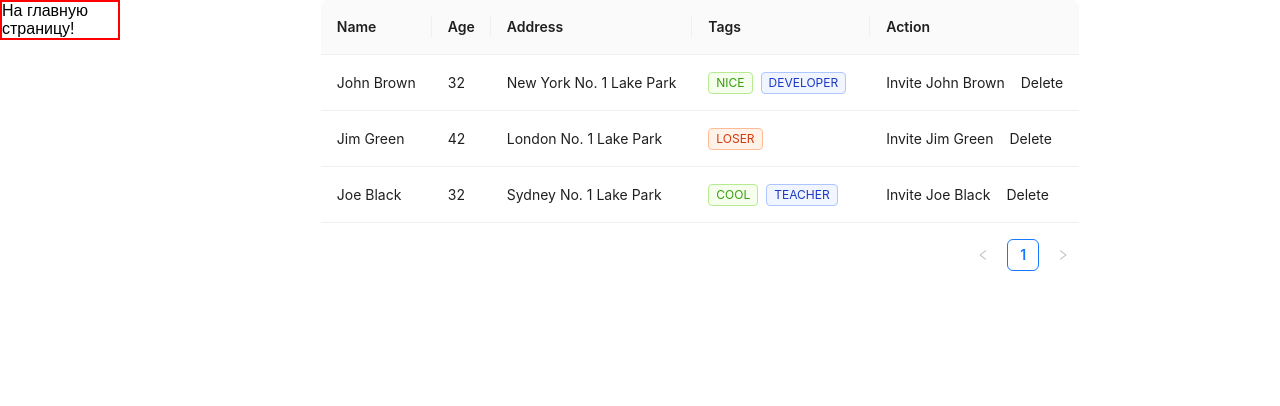
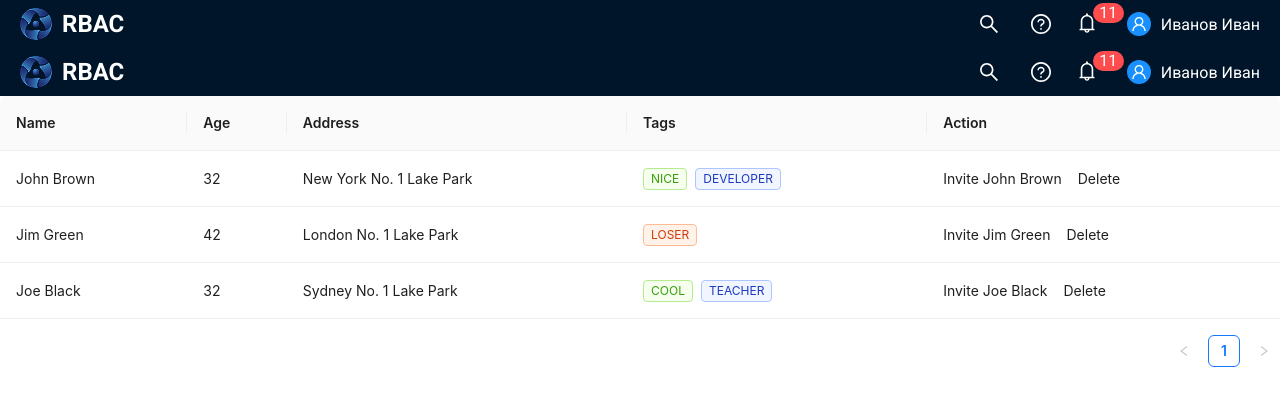
Before and after one commit to RosatomGroup/frontend_access, a Next.js app: page /users in a window 1280 px wide. Shown: the top 406 px of the page. Built offline with nearby package versions, Linux system fonts and the light colour scheme; what @ant-design/nextjs-registry would draw is missing.

Commit message:
header init

```diff
--- a/package.json
+++ b/package.json
@@ -10,6 +10,7 @@
     "format": "prettier --ignore-path .gitignore \"src/**/*.+(ts|js|tsx|jsx)\" --write"
   },
   "dependencies": {
+    "@ant-design/icons": "^5.6.1",
     "@ant-design/nextjs-registry": "^1.0.2",
     "antd": "^5.24.3",
     "next": "15.2.2",
--- a/src/app/layout.tsx
+++ b/src/app/layout.tsx
@@ -1,9 +1,10 @@
 import { AntdRegistry } from '@ant-design/nextjs-registry';
 
 import type { Metadata } from 'next';
-import { Geist, Geist_Mono } from 'next/font/google';
+import { Geist, Geist_Mono, Roboto } from 'next/font/google';
 import '../styles/globals.css';
-import Link from 'next/link';
+// import Link from 'next/link';
+import Header from '@/components/common/header/Header';
 
 const geistSans = Geist({
   variable: '--font-geist-sans',
@@ -12,6 +13,11 @@ const geistSans = Geist({
 
 const geistMono = Geist_Mono({
   variable: '--font-geist-mono',
+  subsets: ['latin'],
+});
+
+const roboto = Roboto({
+  weight: ['400', '700'],
   subsets: ['latin'],
 });
 
@@ -28,14 +34,15 @@ export default function RootLayout({
 }>) {
   return (
     <html lang="ru">
-      <body className={`${geistSans.variable} ${geistMono.variable}`}>
-        <Link href="/" style={{ width: '120px', height: '40px', border: 'red 2px solid' }}>
-          На главную страницу!
-        </Link>
-        <div className="wrapper">
-          <AntdRegistry>{children}</AntdRegistry>
-        </div>
-      </body>
+      <AntdRegistry>
+        <body className={`${geistSans.variable} ${geistMono.variable} ${roboto.className}`}>
+          <div className="page__wrapper">
+            <Header />
+            <main>{children}</main>
+            {/* <Footer /> */}
+          </div>
+        </body>
+      </AntdRegistry>
     </html>
   );
 }
--- a/src/app/page.module.scss
+++ b/src/app/page.module.scss
@@ -5,6 +5,9 @@
     justify-content: center;
     align-items: center;
     gap: 20px;
+    border: solid red 2px;
+    width: 100%;
+    // height: 100%;
 }
 
 .link {
--- a/src/app/page.tsx
+++ b/src/app/page.tsx
@@ -2,6 +2,10 @@ import styles from './page.module.scss';
 
 export default function Home() {
   return (
+    <>
+      <header></header>
+      <main></main>
+      <footer></footer>
       <div className={styles.page}>
         <p>Тестовая станица проекта.</p>
         <a className={styles.link} href="/login">
@@ -17,5 +21,6 @@ export default function Home() {
           Профиль
         </a>
       </div>
+    </>
   );
 }
--- a/src/app/users/page.tsx
+++ b/src/app/users/page.tsx
@@ -1,10 +1,15 @@
 'use client';
+
 import { AppTable } from '../../components/ui/table';
+import Header from '@/components/common/header/Header';
 
 export default function page({}) {
   return (
-    <div className="wrapper">
-      <AppTable />
-    </div>
+    <>
+      <Header />
+      <div className="wrapper">
+        <AppTable />
+      </div>
+    </>
   );
 }
--- /dev/null
+++ b/src/components/common/header/Header.module.scss
@@ -0,0 +1,57 @@
+.wrapper {
+    // border: 2px red solid;
+    background-color: #001529;
+    color: white;
+    width: 100%;
+    height: 48px;
+    display: flex;
+    align-items: center;
+    padding: 0 20px;
+    justify-content: space-between;
+}
+
+.headerLogo {
+    display: flex;
+    gap: 10px;
+    align-items: center;
+}
+
+.navHeader {
+    display: flex;
+    align-items: center;
+    gap: 20px;
+}
+
+.countNotification_wrapper {
+    position: relative;
+}
+
+.countNotification {
+    position: absolute;
+    bottom: 12px;
+    left: 16px;
+
+    text-align: center;
+    width: 31px;
+    height: 20px;
+    border-radius: 100px;
+    background-color: #FF4D4F;
+}
+
+.userProfile {
+    display: flex;
+    margin-left: 10px;
+    align-items: center;
+    gap: 10px;
+
+}
+
+.userIcon {
+    display: flex;
+    align-items: center;
+    justify-content: center;
+    background-color: #1890FF;
+    border-radius: 50%;
+    width: 24px;
+    height: 24px;
+}
--- /dev/null
+++ b/src/components/common/header/Header.tsx
@@ -0,0 +1,48 @@
+import React from 'react';
+import styles from './Header.module.scss';
+import Link from 'next/link';
+import {
+  QuestionCircleOutlined,
+  BellOutlined,
+  SearchOutlined,
+  UserOutlined,
+} from '@ant-design/icons';
+
+import { Button } from 'antd';
+
+export default function Header() {
+  return (
+    <div className={styles.wrapper}>
+      {/* <div > */}
+      <Link href={'/'} className={styles.headerLogo}>
+        <img src="./logo.png" alt="logo app" />
+        <h2>RBAC</h2>
+      </Link>
+      {/* </div> */}
+      <nav className={styles.navHeader}>
+        <Button
+          type="link"
+          icon={<SearchOutlined />}
+          style={{ fontSize: '20px', color: 'white' }}
+        />
+        <Button
+          type="link"
+          icon={<QuestionCircleOutlined />}
+          style={{ fontSize: '20px', color: 'white' }}
+        />
+        {/* <QuestionCircleOutlined style={{ fontSize: '20px' }} /> */}
+        <div className={styles.countNotification_wrapper}>
+          <p className={styles.countNotification}>11</p>
+          <BellOutlined style={{ fontSize: '20px' }} />
+        </div>
+        {/* <SearchOutlined style={{fontSize: '30px', color: 'white'}}/> */}
+        <div className={styles.userProfile}>
+          <div className={styles.userIcon}>
+            <UserOutlined />
+          </div>
+          <p>Иванов Иван</p>
+        </div>
+      </nav>
+    </div>
+  );
+}
--- a/src/styles/globals.css
+++ b/src/styles/globals.css
@@ -6,6 +6,12 @@ body {
 
 body {
   display: flex;
+  flex-direction: column;
+  justify-content: center;
+  max-width: 1440px;
+  margin: 0 auto;
+
+
   color: var(--foreground);
   background: var(--background);
   font-family: Arial, Helvetica, sans-serif;
```
Also changed, not shown: src/components/ui/avatar.tsx (added, +24 -0 lines), public/logo.png (added), 1 other file (tests, documents, lock files or other folders). Lines whose indentation alone changed are shown as unchanged.
